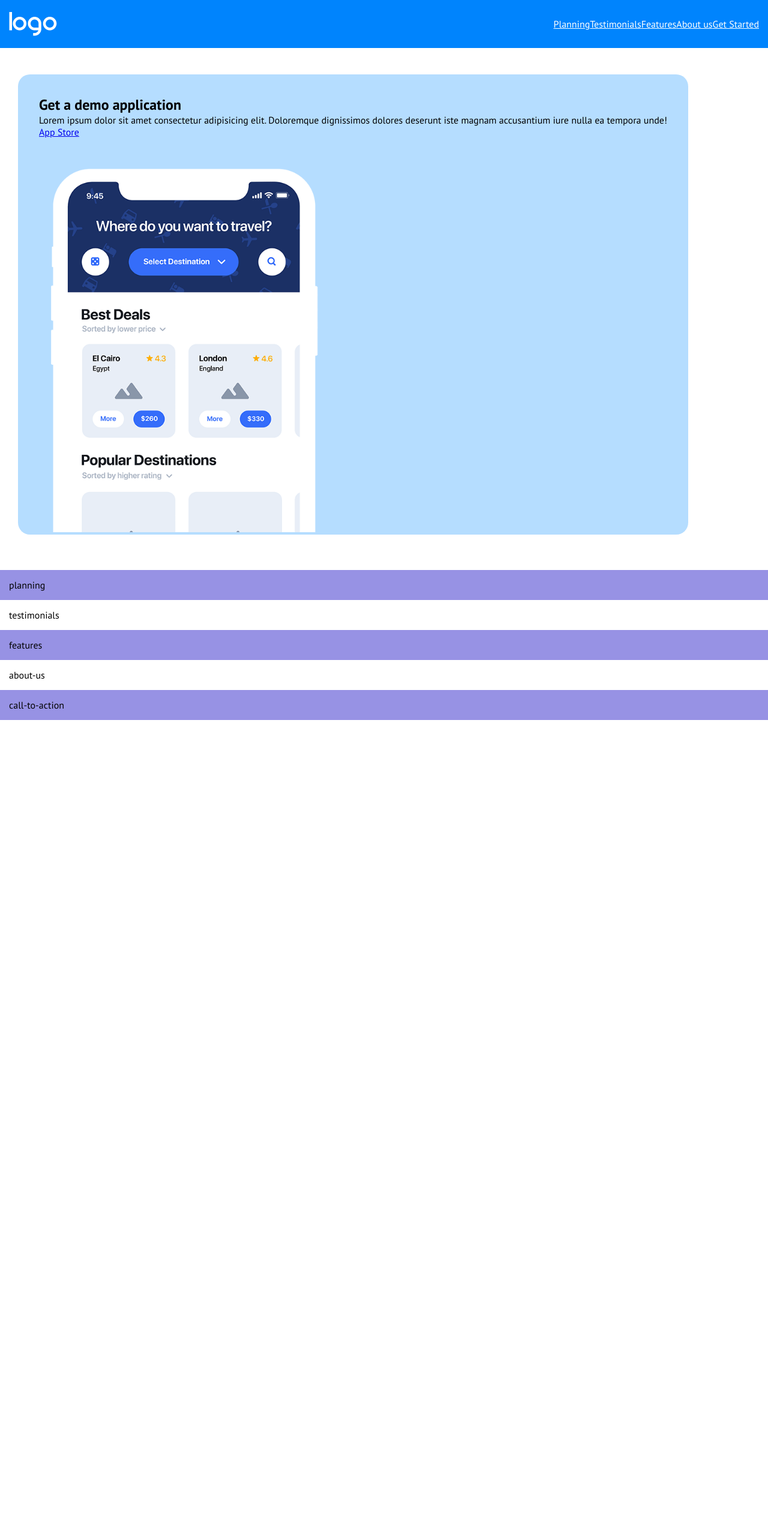
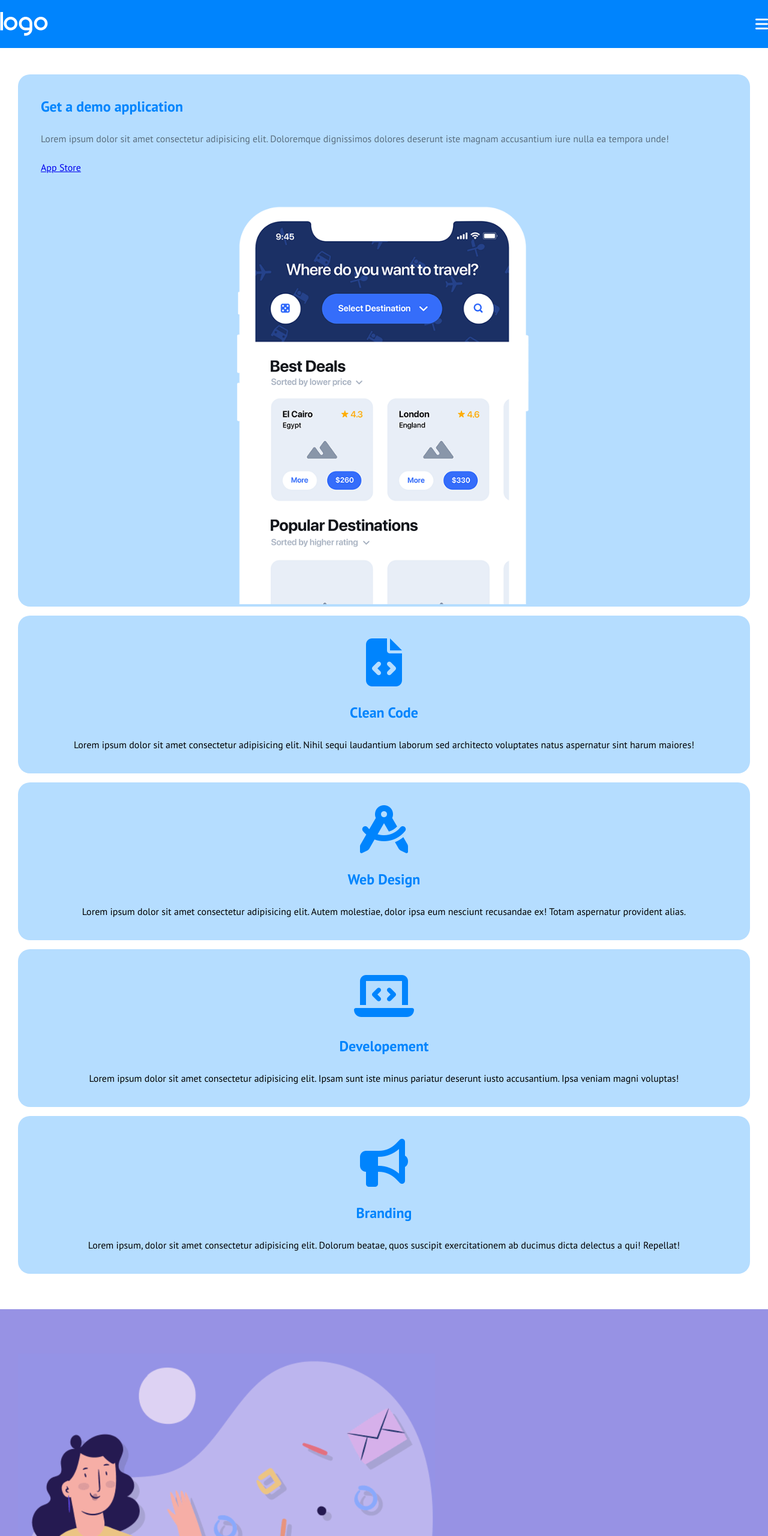
Before and after one commit to taddeoneri/htmlcss-responsive-layout, a plain HTML site: page index.html in a window 1280 px wide. Shown: the top 2560 px of the page at 60% size. Before the commit the page ends 1200 px from the top, so only its background shows below. Drawn offline with Linux system fonts and the light colour scheme.

Commit message:
planning section

```diff
--- a/index.html
+++ b/index.html
@@ -13,10 +13,10 @@
 </head>
 <body>
     <header>
-        <nav class="container d-flex">
+        <nav class="d-flex">
             <img src="./img/logo.png" alt="Logo">
-            <a href="#"><i></i></a>
-            <ul class="d-flex">
+            <a href="#"><i class="fa-solid fa-bars"></i></a>
+            <ul>
                 <li><a href="#planning">Planning</a></li>
                 <li><a href="#testimonials">Testimonials</a></li>
                 <li><a href="#features">Features</a></li>
@@ -27,26 +27,52 @@
     </header>
     <main>
         <section id="intro">
-            <div class="container d-flex">
+            <div class="container">
                 <div class="card">
                     <div class="card-left">
-                        <h2>Get a demo application</h2>
-                        <p>Lorem ipsum dolor sit amet consectetur adipisicing elit. Doloremque dignissimos dolores deserunt iste magnam accusantium iure nulla ea tempora unde!</p>
+                        <h3>Get a demo application</h3>
+                        <p class="p-28">Lorem ipsum dolor sit amet consectetur adipisicing elit. Doloremque dignissimos dolores deserunt iste magnam accusantium iure nulla ea tempora unde!</p>
                         <a href="#"><i></i>App Store</a>
                     </div>
                     <div class="card-right">
                         <img src="./img/phone.png" alt="Phone">
                     </div>
                 </div>
-                <div class="card"></div>
-                <div class="card"></div>
-                <div class="card"></div>
-                <div class="card"></div>
+                <div class="card p-card text-center">
+                    <i class="fa-solid fa-file-code"></i>
+                    <h3 class="p-28">Clean Code</h3>
+                    <p>Lorem ipsum dolor sit amet consectetur adipisicing elit. Nihil sequi laudantium laborum sed architecto voluptates natus aspernatur sint harum maiores!</p>
+                </div>
+                <div class="card p-card text-center">
+                    <i class="fa-solid fa-compass-drafting"></i>
+                    <h3 class="p-28">Web Design</h3>
+                    <p>Lorem ipsum dolor sit amet consectetur adipisicing elit. Autem molestiae, dolor ipsa eum nesciunt recusandae ex! Totam aspernatur provident alias.</p>
+                </div>
+                <div class="card p-card text-center">
+                    <i class="fa-solid fa-laptop-code"></i>
+                    <h3 class="p-28">Developement</h3>
+                    <p>Lorem ipsum dolor sit amet consectetur adipisicing elit. Ipsam sunt iste minus pariatur deserunt iusto accusantium. Ipsa veniam magni voluptas!</p>
+                </div>
+                <div class="card p-card text-center">
+                    <i class="fa-solid fa-bullhorn"></i>
+                    <h3 class="p-28">Branding</h3>
+                    <p>Lorem ipsum, dolor sit amet consectetur adipisicing elit. Dolorum beatae, quos suscipit exercitationem ab ducimus dicta delectus a qui! Repellat!</p>
+                </div>
             </div>
         </section>
         <section id="planning" class="bg-even">
             <div class="container">
-                planning
+                <div class="planning-left">
+                    <img src="./img/planning1.png" alt="Planning 1">
+                    <h2>Strategic Planning</h2>
+                    <p>Lorem ipsum dolor sit amet consectetur adipisicing elit. Atque animi praesentium mollitia harum dolor, architecto unde? Rerum eligendi quis enim inventore magnam accusantium impedit error. Mollitia illo aliquid incidunt suscipit odio ratione, aperiam voluptatibus dolorem?</p>
+                </div>
+                <div class="planning-right text-center">
+                    <img src="./img/planning2.png" alt="Planning 2">
+                    <h3>App Developement</h3>
+                    <p>Develop an on-demand app for you delivery business to reach your targeted customers without any interruption.</p>
+                    <a href="#"><i class="fa-solid fa-arrow-down"></i></a>
+                </div>
             </div>
         </section>
         <section id="testimonials">
--- a/style/style.css
+++ b/style/style.css
@@ -10,6 +10,7 @@
     --primary-color: #9792E4;
     --bg-card: #B5DDFF;
     --contrast-color: #FCC060;
+    --text-card: #5A6E7F;
 }
 html{
     scroll-behavior: smooth;
@@ -33,6 +34,18 @@ ul{
 img{
     max-width: 100%;
 }
+.text-center{
+    text-align: center;
+}
+.p-card{
+    padding: 38px;
+}
+.p-28{
+    padding: 28px 0px;
+}
+.container{
+    padding: 44px 30px;
+}
 /* header */
 header{
     background-color: var(--secondary-color);
@@ -45,12 +58,16 @@ header{
 header nav{
     height: 80px;
 }
-/* header nav ul{
-    /* display: none;
-} */
+header nav ul{
+    display: none;
+}
 header nav a{
     color: white;
 }
+header nav i{
+    font-size: 1.5rem;
+}
+/* main */
 main{
     margin-top: 80px;
 }
@@ -63,12 +80,50 @@ main{
     margin-bottom: 15px;
 }
 .card-left{
-    padding: 35px;
+    padding: 38px;
 }
 .card-right{
     width: 50%;
-
+    margin: 0 auto;
 }
-#intro .container{
-    padding: 44px 30px;
+.card-left p{
+    color: var(--text-card);
 }
+.card h3{
+    color: var(--secondary-color);
+    font-size: 1.5rem;
+}
+.p-card i{
+    font-size: 5rem;
+    color: var(--secondary-color);
+}
+/* planning */
+.planning-left{
+    color: var(--light-color);
+    padding: 30px 0px;
+}
+.planning-right{
+    background-color: var(--light-color);
+    border-radius: 50px;
+    color: var(--dark-color);
+    padding: 50px 20px;
+}
+.planning-left h2{
+    font-size: 2rem;
+    padding: 70px 0px 48px 0px;
+}
+.planning-right h3{
+    padding: 20px 0px;
+    font-size: 1.5rem;
+}
+.planning-right p{
+    font-style: italic;
+    font-size: 1.1rem;
+    padding-bottom: 70px;
+}
+.planning-right a{
+    font-size: 1.2rem;
+    border-radius: 50%;
+    background-color: var(--primary-color);
+    padding: 15px 20px;
+}
```
